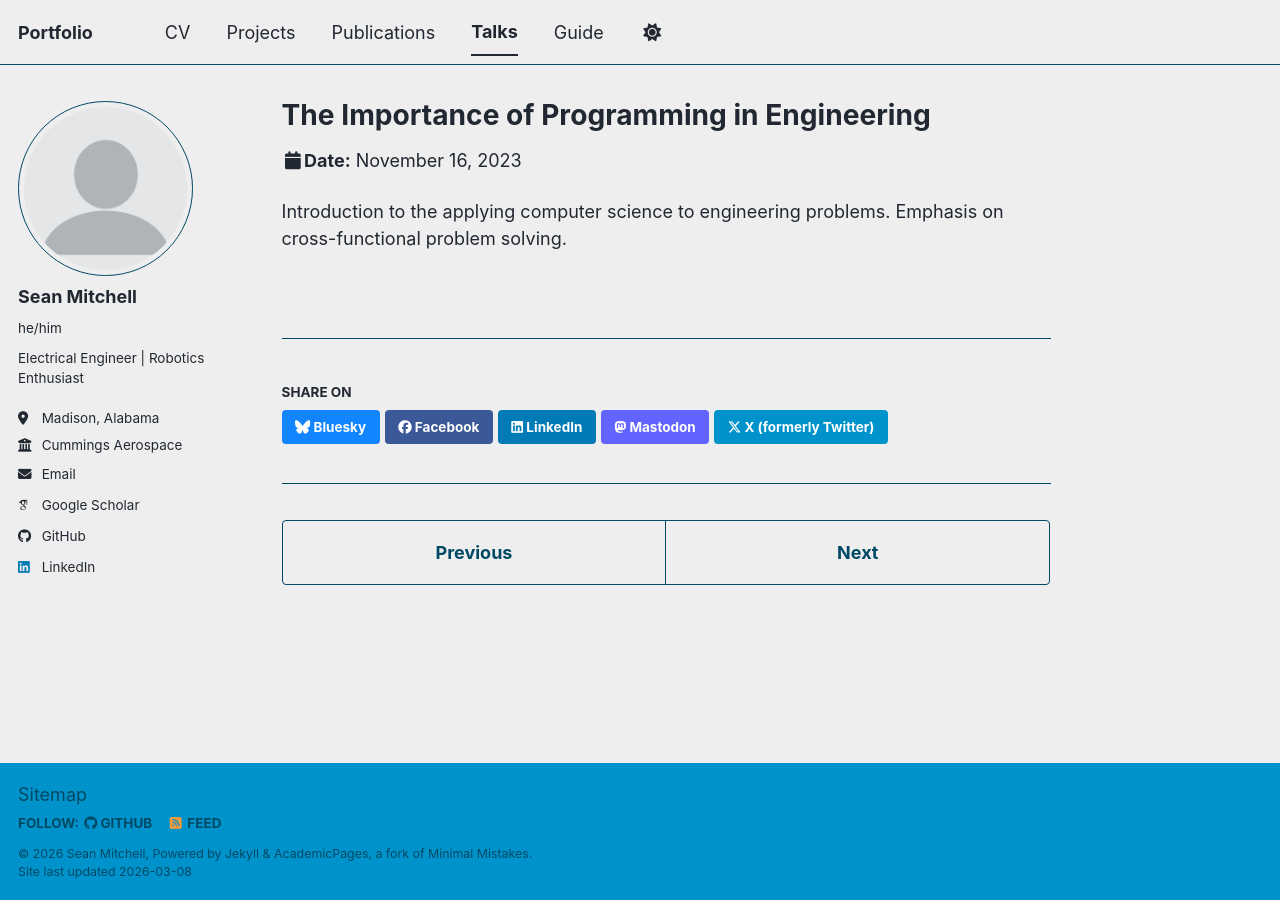
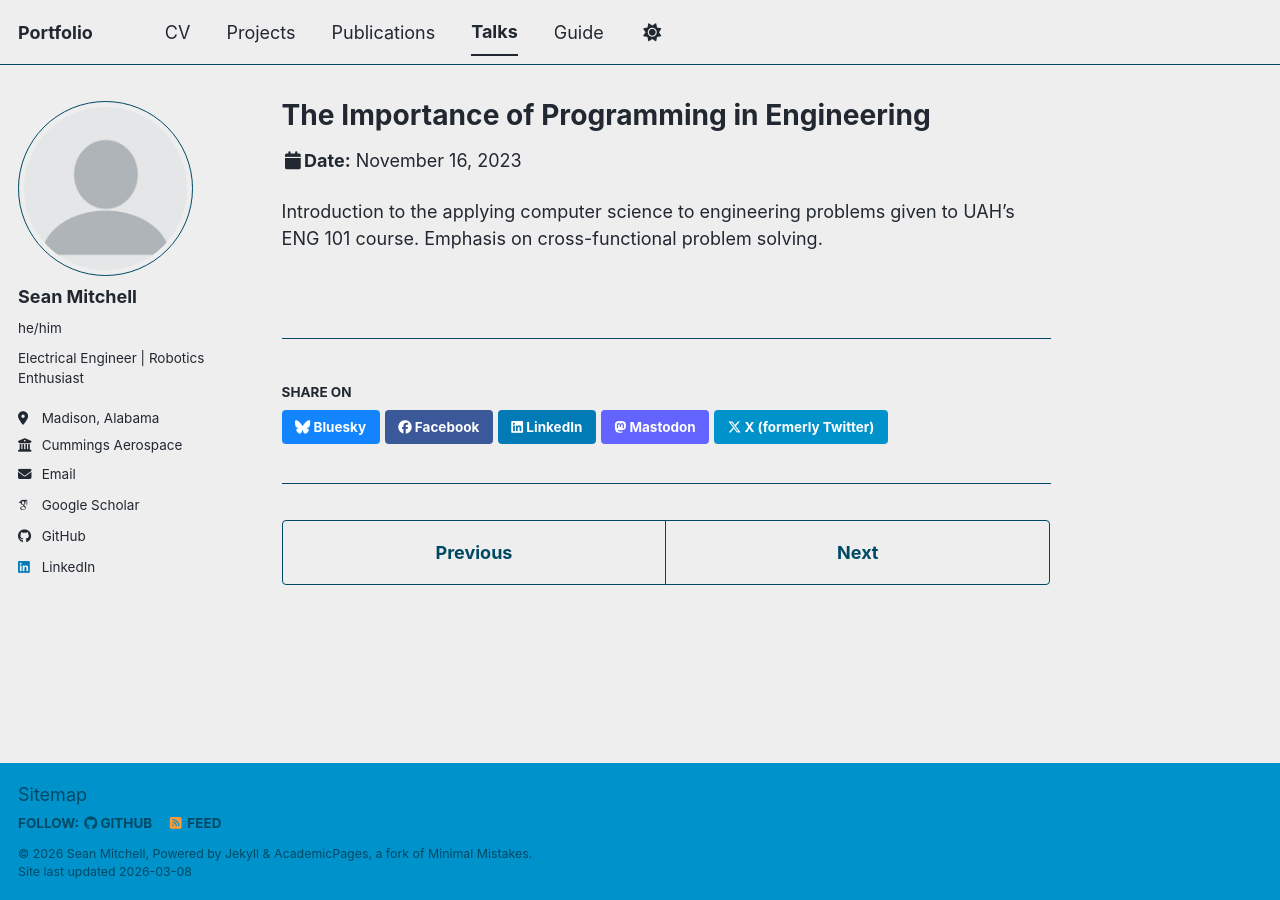
Before and after one commit to sean-r-mitchell/portfolio, a Jekyll site: the page built from _talks/2012-03-01-talk-1.md, in a window 1280 px wide. Built offline with Jekyll 4.4.1, drawn with Linux system fonts in a browser that asks for light colours; some web fonts are replaced; a script bundle is joined from its source files by our own code; library files that are not in the unit come from our copies.

Commit message:
Update 2012-03-01-talk-1.md

```diff
--- a/_talks/2012-03-01-talk-1.md
+++ b/_talks/2012-03-01-talk-1.md
@@ -8,4 +8,4 @@
 location: "Huntsville, AL, USA"
 ---
 
-Introduction to the applying computer science to engineering problems. Emphasis on cross-functional problem solving.
+Introduction to the applying computer science to engineering problems given to UAH's ENG 101 course. Emphasis on cross-functional problem solving.
```
